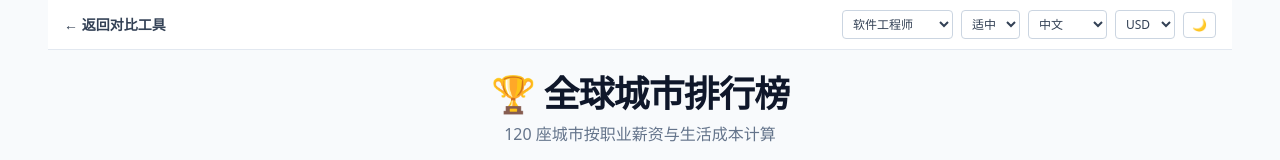
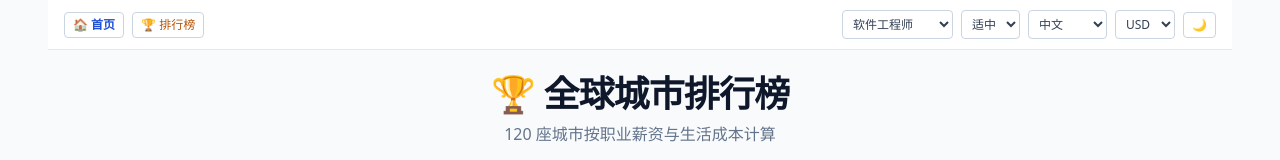
Before and after one commit to qing4132/whichcity, a Next.js app: page /ranking in a window 1280 px wide. Shown: the top 160 px of the page. Built offline with nearby package versions, Linux system fonts and the light colour scheme.

Commit message:
feat: sticky top bar, unified nav buttons, smaller charts, remove PPP formula

```diff
--- a/components/ChartSection.tsx
+++ b/components/ChartSection.tsx
@@ -57,7 +57,7 @@ export default function ChartSection({ comparisonData }: ChartSectionProps) {
           <h3 className={`text-lg font-bold mb-4 ${darkMode ? "text-white" : "text-gray-800"}`}>
             {t("annualFinanceCompare")}
           </h3>
-          <ResponsiveContainer width="100%" height={350}>
+          <ResponsiveContainer width="100%" height={250}>
             <BarChart data={chartData}>
               <CartesianGrid strokeDasharray="3 3" stroke={gridStroke} />
               <XAxis dataKey="name" stroke={axisStroke} tick={{ fontSize: 12 }} />
@@ -86,7 +86,7 @@ export default function ChartSection({ comparisonData }: ChartSectionProps) {
                 <p className={`text-sm font-semibold mb-2 ${darkMode ? "text-gray-200" : "text-gray-700"}`}>
                   {label} ({unit})
                 </p>
-                <ResponsiveContainer width="100%" height={240}>
+                <ResponsiveContainer width="100%" height={180}>
                   <BarChart data={comparisonData.map(city => {
                     const climate = getClimate(city);
                     return { name: getCityLabel(city), value: (climate as any)[key] };
@@ -108,7 +108,7 @@ export default function ChartSection({ comparisonData }: ChartSectionProps) {
           <h3 className={`text-lg font-bold mb-4 ${darkMode ? "text-white" : "text-gray-800"}`}>
             {t("airQuality")} (AQI)
           </h3>
-          <ResponsiveContainer width="100%" height={300}>
+          <ResponsiveContainer width="100%" height={220}>
             <BarChart data={comparisonData.map(city => ({ name: getCityLabel(city), value: city.airQuality }))}>
               <CartesianGrid strokeDasharray="3 3" stroke={gridStroke} />
               <XAxis dataKey="name" stroke={axisStroke} tick={{ fontSize: 12 }} />
@@ -124,7 +124,7 @@ export default function ChartSection({ comparisonData }: ChartSectionProps) {
           <h3 className={`text-lg font-bold mb-4 ${darkMode ? "text-white" : "text-gray-800"}`}>
             {t("doctorsPerThousand")}
           </h3>
-          <ResponsiveContainer width="100%" height={300}>
+          <ResponsiveContainer width="100%" height={220}>
             <BarChart data={comparisonData.map(city => ({ name: getCityLabel(city), value: city.doctorsPerThousand }))}>
               <CartesianGrid strokeDasharray="3 3" stroke={gridStroke} />
               <XAxis dataKey="name" stroke={axisStroke} tick={{ fontSize: 12 }} />
--- a/components/CityComparison.tsx
+++ b/components/CityComparison.tsx
@@ -304,13 +304,16 @@ export default function CityComparison() {
         <div className="max-w-6xl mx-auto">
 
           {/* ── Top Bar (switchers) ── */}
-          <div className={`border-b px-4 py-2.5 -mx-3 sm:-mx-4 -mt-4 sm:-mt-8 mb-6 sm:mb-8 ${darkMode ? "bg-slate-900 border-slate-700" : "bg-white border-slate-200"}`}>
+          <div className={`sticky top-0 z-50 border-b px-4 py-2.5 -mx-3 sm:-mx-4 -mt-4 sm:-mt-8 mb-6 sm:mb-8 ${darkMode ? "bg-slate-900 border-slate-700" : "bg-white border-slate-200"}`}>
             <div className="max-w-6xl mx-auto flex items-center justify-between gap-2 flex-wrap">
-              <div className="flex items-center gap-3">
-                <span className={`font-bold text-sm ${darkMode ? "text-slate-200" : "text-slate-700"}`}>🌍 City Compare</span>
+              <div className="flex items-center gap-2">
+                <Link href="/"
+                  className={`text-xs px-2 py-1 rounded border font-semibold transition ${darkMode ? "bg-slate-800 border-slate-600 text-blue-300 hover:bg-slate-700" : "bg-white border-slate-300 text-blue-700 hover:bg-blue-50"}`}>
+                  {t("navHome")}
+                </Link>
                 <Link href="/ranking"
                   className={`text-xs px-2 py-1 rounded border transition ${darkMode ? "bg-slate-800 border-slate-600 text-amber-300 hover:bg-slate-700" : "bg-white border-slate-300 text-amber-700 hover:bg-amber-50"}`}>
-                  {t("rankViewRanking")}
+                  {t("navRanking")}
                 </Link>
               </div>
               <div className="flex items-center gap-2 flex-wrap">
--- a/components/PageShell.tsx
+++ b/components/PageShell.tsx
@@ -33,11 +33,18 @@ export default function PageShell({
 
   return (
     <div className={`min-h-screen ${bg}`}>
-      <nav className={`border-b px-4 py-2.5 ${navBg}`}>
+      <nav className={`sticky top-0 z-50 border-b px-4 py-2.5 ${navBg}`}>
         <div className="max-w-6xl mx-auto flex items-center justify-between gap-2 flex-wrap">
-          <Link href="/" className="text-blue-600 font-semibold hover:underline text-sm whitespace-nowrap">
-            {t("backToHome")}
-          </Link>
+          <div className="flex items-center gap-2">
+            <Link href="/"
+              className={`text-xs px-2 py-1 rounded border font-semibold transition ${darkMode ? "bg-slate-800 border-slate-600 text-blue-300 hover:bg-slate-700" : "bg-white border-slate-300 text-blue-700 hover:bg-blue-50"}`}>
+              {t("navHome")}
+            </Link>
+            <Link href="/ranking"
+              className={`text-xs px-2 py-1 rounded border transition ${darkMode ? "bg-slate-800 border-slate-600 text-amber-300 hover:bg-slate-700" : "bg-white border-slate-300 text-amber-700 hover:bg-amber-50"}`}>
+              {t("navRanking")}
+            </Link>
+          </div>
           <div className="flex items-center gap-2 flex-wrap">
             {/* Language */}
             <select
--- a/components/RankingContent.tsx
+++ b/components/RankingContent.tsx
@@ -106,11 +106,18 @@ export default function RankingContent({ cities }: RankingContentProps) {
       <div className="max-w-6xl mx-auto">
 
         {/* Top bar */}
-        <div className={`border-b px-4 py-2.5 -mx-3 sm:-mx-4 -mt-4 sm:-mt-8 mb-6 ${darkMode ? "bg-slate-900 border-slate-700" : "bg-white border-slate-200"}`}>
+        <div className={`sticky top-0 z-50 border-b px-4 py-2.5 -mx-3 sm:-mx-4 -mt-4 sm:-mt-8 mb-6 ${darkMode ? "bg-slate-900 border-slate-700" : "bg-white border-slate-200"}`}>
           <div className="max-w-6xl mx-auto flex items-center justify-between gap-2 flex-wrap">
-            <Link href="/" className={`font-bold text-sm hover:underline ${darkMode ? "text-slate-200" : "text-slate-700"}`}>
-              {t("rankBackHome")}
-            </Link>
+            <div className="flex items-center gap-2">
+              <Link href="/"
+                className={`text-xs px-2 py-1 rounded border font-semibold transition ${darkMode ? "bg-slate-800 border-slate-600 text-blue-300 hover:bg-slate-700" : "bg-white border-slate-300 text-blue-700 hover:bg-blue-50"}`}>
+                {t("navHome")}
+              </Link>
+              <Link href="/ranking"
+                className={`text-xs px-2 py-1 rounded border transition ${darkMode ? "bg-slate-800 border-slate-600 text-amber-300 hover:bg-slate-700" : "bg-white border-slate-300 text-amber-700 hover:bg-amber-50"}`}>
+                {t("navRanking")}
+              </Link>
+            </div>
             <div className="flex items-center gap-2 flex-wrap">
               <select value={selectedProfession} onChange={e => { setSelectedProfession(e.target.value); localStorage.setItem("selectedProfession", e.target.value); }}
                 className={`text-xs rounded px-1.5 py-1 border ${darkMode ? "bg-slate-800 border-slate-600 text-slate-200" : "bg-white border-slate-300 text-slate-700"}`}>
@@ -161,13 +168,6 @@ export default function RankingContent({ cities }: RankingContentProps) {
             </button>
           ))}
         </div>
-
-        {/* Formula note */}
-        {tab === "ppp" && (
-          <p className={`text-xs mb-3 px-2 ${darkMode ? "text-slate-500" : "text-slate-400"}`}>
-            {t("rankPppFormula")}
-          </p>
-        )}
 
         {/* Table */}
         <div className={`rounded-xl shadow-md overflow-hidden ${darkMode ? "bg-gray-800 border border-gray-700" : "bg-white border border-gray-100"}`}>
--- a/lib/i18n.ts
+++ b/lib/i18n.ts
@@ -119,6 +119,8 @@ export const TRANSLATIONS: Record<Locale, Record<string, string>> = {
     doctorsPerThousand: "每千人医生数",
     doctorsUnit: "医师/千人",
     insightBestDoctors: "🏥 最佳医疗资源",
+    navHome: "🏠 首页",
+    navRanking: "🏆 排行榜",
     // City detail & compare pages
     backToHome: "← 返回首页",
     avgIncome: "平均收入",
@@ -321,6 +323,8 @@ export const TRANSLATIONS: Record<Locale, Record<string, string>> = {
     doctorsPerThousand: "Doctors per 1,000",
     doctorsUnit: "per 1,000",
     insightBestDoctors: "🏥 Best Healthcare",
+    navHome: "🏠 Home",
+    navRanking: "🏆 Rankings",
     backToHome: "← Back to Home",
     avgIncome: "Avg. Income",
     monthlyCost: "Monthly Cost",
@@ -518,6 +522,8 @@ export const TRANSLATIONS: Record<Locale, Record<string, string>> = {
     doctorsPerThousand: "千人あたり医師数",
     doctorsUnit: "人/千人",
     insightBestDoctors: "🏥 最良の医療体制",
+    navHome: "🏠 ホーム",
+    navRanking: "🏆 ランキング",
     backToHome: "← ホームに戻る",
     avgIncome: "平均収入",
     monthlyCost: "月額費用",
@@ -715,6 +721,8 @@ export const TRANSLATIONS: Record<Locale, Record<string, string>> = {
     doctorsPerThousand: "Médicos por 1.000",
     doctorsUnit: "por 1.000",
     insightBestDoctors: "🏥 Mejor Atención Médica",
+    navHome: "🏠 Inicio",
+    navRanking: "🏆 Ranking",
     backToHome: "← Volver al inicio",
     avgIncome: "Ingreso Prom.",
     monthlyCost: "Costo Mensual",
```
